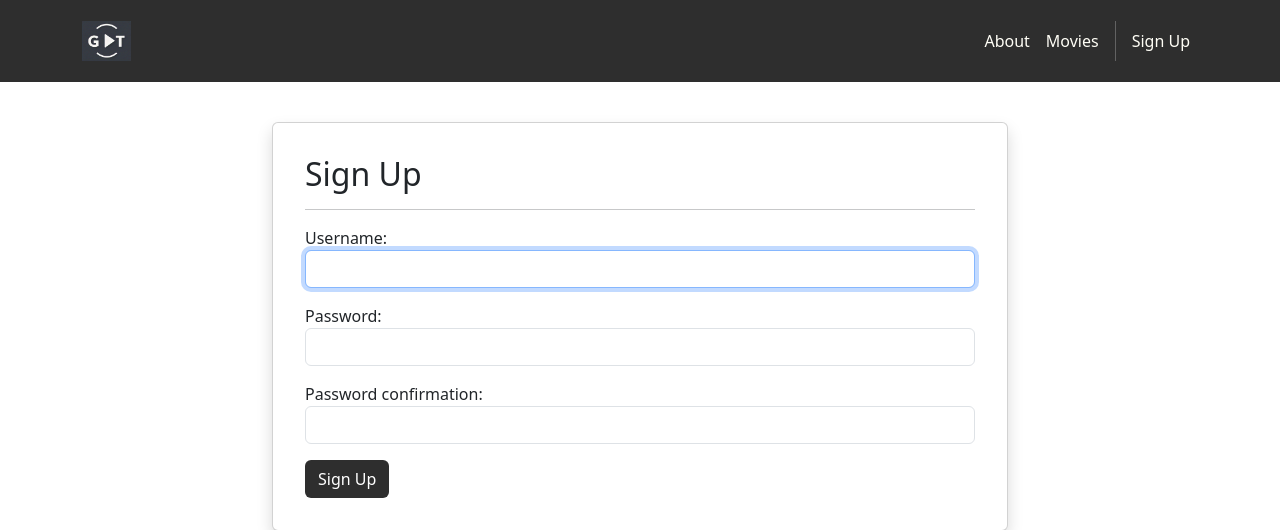
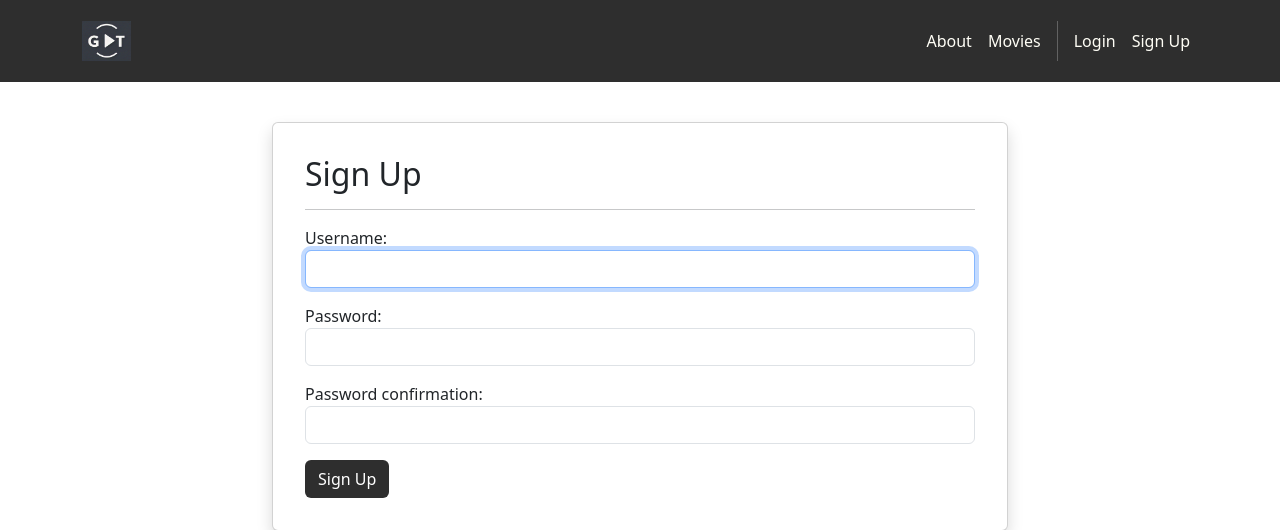
Before and after one commit to bradley-cao/GTMovies, a Django app: page /accounts/signup in a window 1280 px wide. Shown: the top 530 px of the page. Run offline with Django 5.2, Linux system fonts and the light colour scheme; some libraries are stand-ins or nearby versions.

Commit message:
base.html updates in chapter 8

```diff
--- a/GTMovies/templates/base.html
+++ b/GTMovies/templates/base.html
@@ -37,10 +37,20 @@ navbar-expand-lg">
                    href="{% url 'movies.index' %}">Movies</a>
                 <div class="vr bg-white mx-2 d-none
                    d-lg-block"></div>
+                {% if user.is_authenticated %}
+                <a class="nav-link"
+                    href="{% url 'accounts.logout' %}">Logout ({{
+                    user.username }})</a>
+                {% else %}
+                <a class="nav-link"
+                   href="{% url 'accounts.login' %}">
+                    Login
+                </a>
                 <a class="nav-link"
                    href="{% url 'accounts.signup' %}">
                    Sign Up
                 </a>
+                {% endif %}
             </div>
         </div>
     </div>
```
Also changed, not shown: db.sqlite3.
